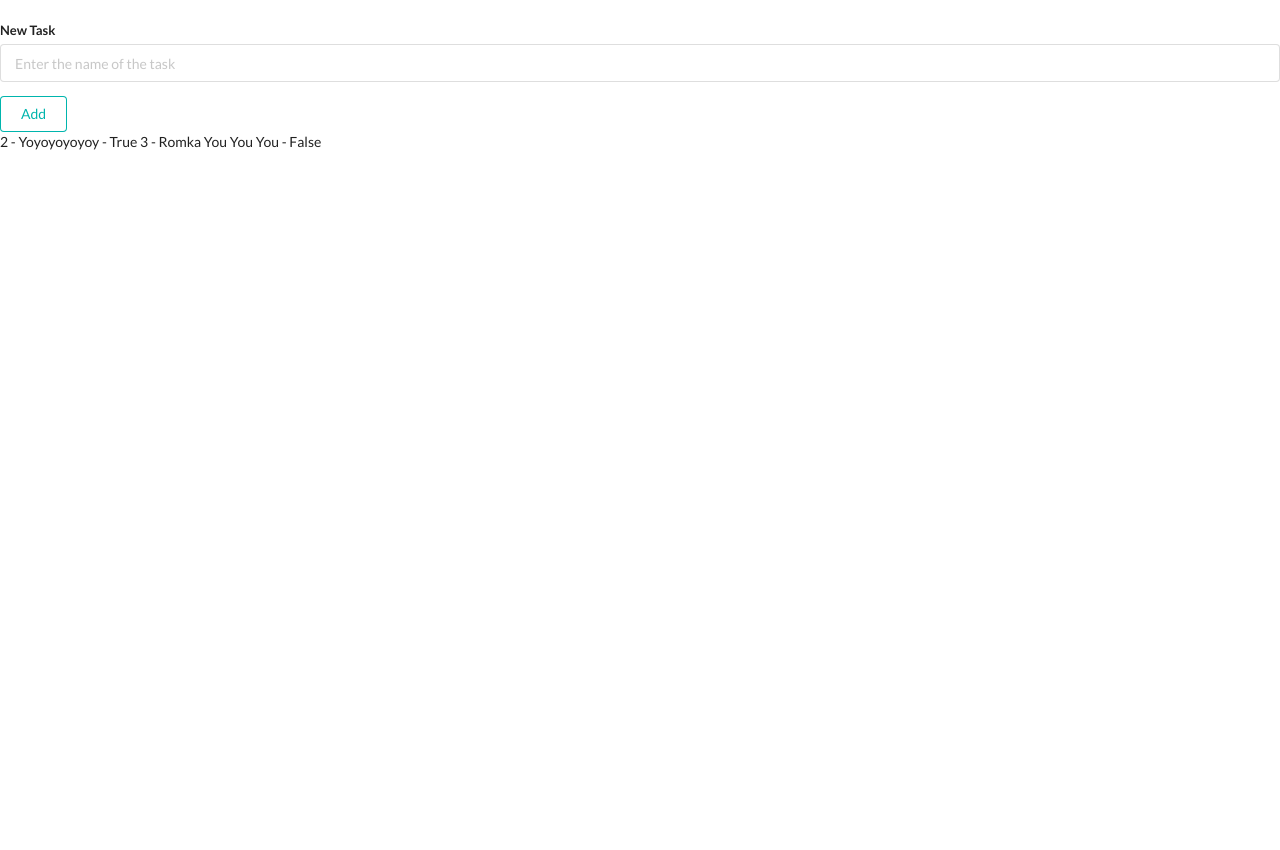
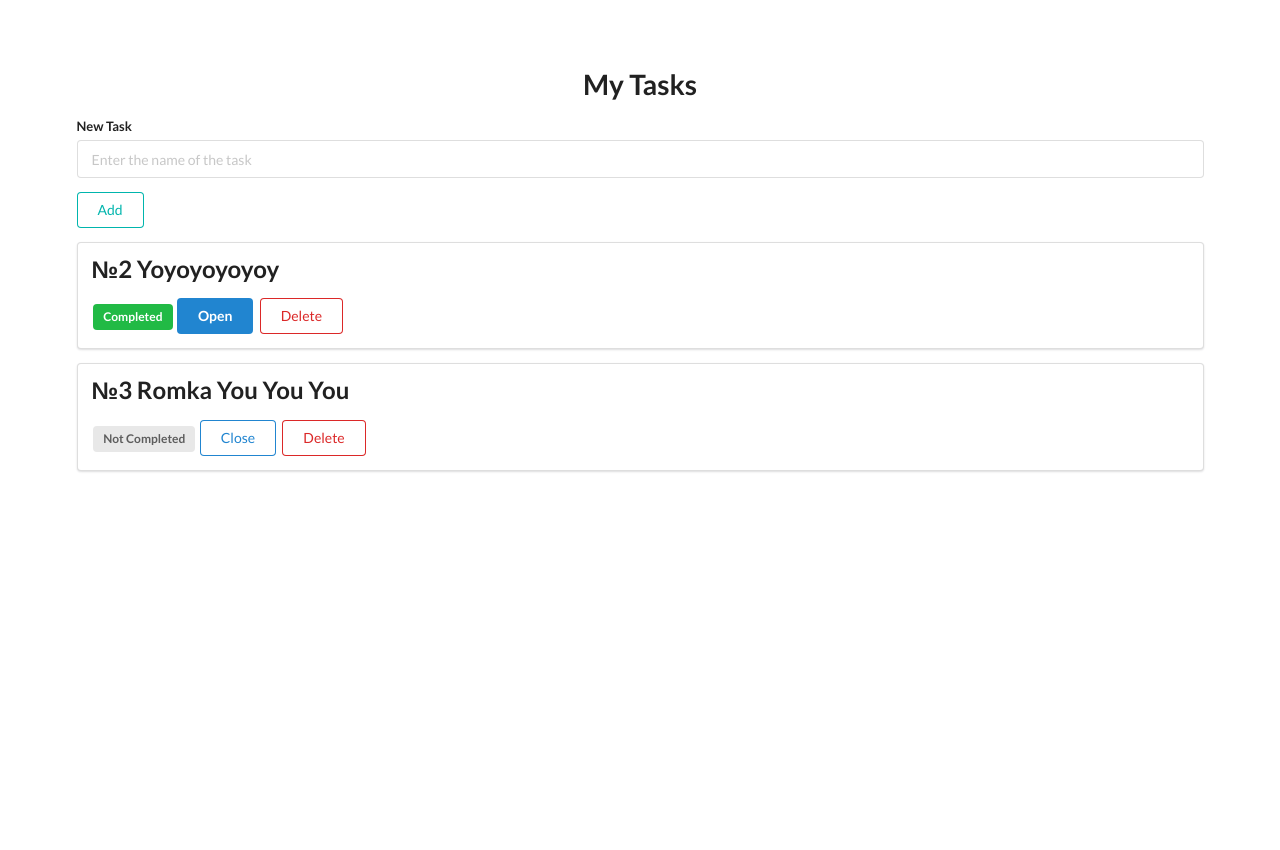
Before and after one commit to sv1nce/todoapp, a Flask app: page / in a window 1280 px wide. Before the commit the page ends 150 px from the top, so only its background shows below. Run offline with Flask 3, Linux system fonts and the light colour scheme; data comes from the database, SQL or seed files in the repository; both versions use the stored data as it was after the commit.

Commit message:
Final Fixes

```diff
--- a/routes.py
+++ b/routes.py
@@ -21,20 +21,20 @@ def add():
     title = request.form.get('title')
     new_todo = ToDo(title=title, is_complete=False)
 
-    db.session.add(new_todo)  # Поправив помилку тут (замість `all` має бути `add`)
+    db.session.add(new_todo)
     db.session.commit()
     return redirect(url_for('home'))
 
 @app.get('/update/<int:todo_id>')
 def update(todo_id):
-    todo = ToDo.query.filter_by(id=todo_id).first()  # Поправив тут (замість `ToDo` має бути `todo`)
+    todo = ToDo.query.filter_by(id=todo_id).first()
     todo.is_complete = not todo.is_complete
     db.session.commit()
     return redirect(url_for('home'))
 
 @app.get('/delete/<int:todo_id>')
 def delete(todo_id):
-    todo = ToDo.query.filter_by(id=todo_id).first()  # Поправив тут (замість `ToDo` має бути `todo`)
+    todo = ToDo.query.filter_by(id=todo_id).first()
     db.session.delete(todo)
     db.session.commit()
     return redirect(url_for('home'))
--- a/static/css/main.css
+++ b/static/css/main.css
@@ -1 +1,8 @@
 /* General Styles File */
+body{
+    margin-top: 50px;
+}
+h1{
+    color: #333;
+    font-size: 40px;
+}
--- a/templates/index.html
+++ b/templates/index.html
@@ -1,6 +1,9 @@
 {% extends "layout.html" %}
 
 {% block content %}
+
+ <div class="ui container">
+    <h1 class="ui center aligned header">My Tasks</h1>
     <form class="ui form" action="/add" method="post">
         <div class="field">
             <label>New Task</label>
@@ -9,8 +12,20 @@
         <button class="ui teal basic button" type="submit">Add</button>
     </form>
 
-{% for todo in todo_list %}
-    {{ todo.id}} - {{todo.title}} - {{todo.is_complete}}
-{% endfor %}
 
+    {% for todo in todo_list %}
+        <div class="ui segment">
+            <h2 class="ui big header">№{{ todo.id }}  {{ todo.title }}</h2>
+
+            {% if todo.is_complete == False %}
+            <span class="ui gray label">Not Completed</span>
+            <a href="/update/{{ todo.id }}" class="ui primary basic button">Close</a>
+            {% else %}
+            <span class="ui green label">Completed</span>
+            <a href="/update/{{ todo.id }}" class="ui blue button">Open</a>
+            {% endif %}
+            <a href="/delete/{{ todo.id }}" class="ui negative basic button">Delete</a>
+        </div>
+    {% endfor %}
+</div>
 {% endblock content %}
```
Also changed, not shown: instance/app.db.
